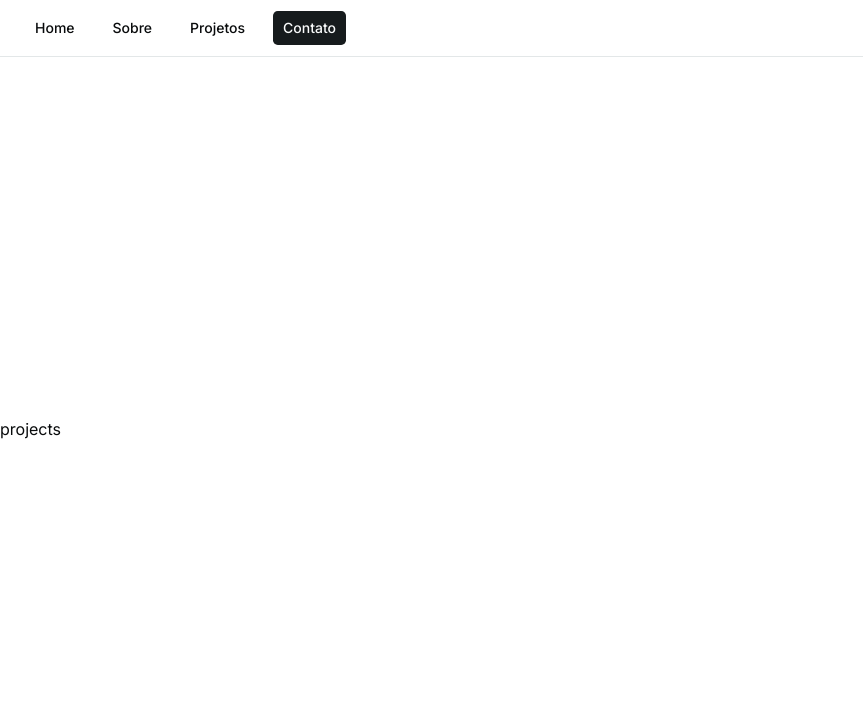
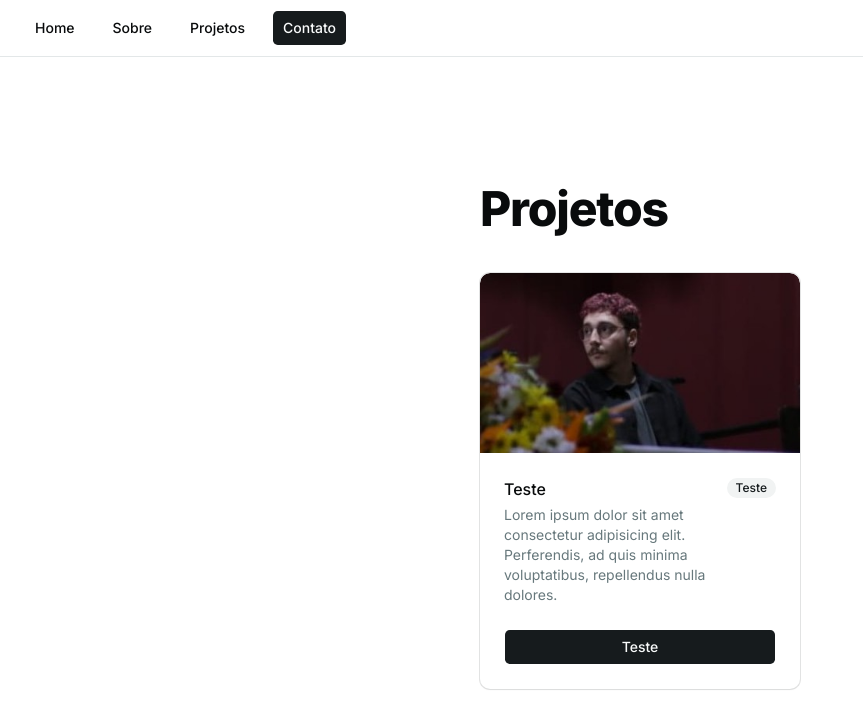
Before and after one commit to jlucassaldanha/web-portfolio, a Next.js app: page /projects in a window 1280 px wide. Shown: the top 728 px of the page, without its empty margins (0-863 px from the left). Built offline with nearby package versions, Linux system fonts and the light colour scheme.

Commit message:
feat: estrutura basica card de projeto

```diff
--- /dev/null
+++ b/src/components/myComponents/ProjectCard.tsx
@@ -0,0 +1,31 @@
+import Image from 'next/image';
+import profilePic from "../../../public/profile.jpg"
+import { Button } from '../ui/button';
+import { Card, CardAction, CardDescription, CardFooter, CardHeader, CardTitle } from '../ui/card';
+import { Badge } from '../ui/badge';
+
+export default function ProjectCard() {
+  return (
+    <div>
+      <Card className="relative mx-auto w-80 max-w-sm pt-0">
+        <Image
+          src={profilePic}
+          alt="Event cover"
+          className="relative z-20 aspect-video w-full object-cover"
+        />
+        <CardHeader>
+          <CardAction>
+            <Badge variant="secondary" >Teste</Badge>
+          </CardAction>
+          <CardTitle>Teste</CardTitle>
+          <CardDescription>
+            Lorem ipsum dolor sit amet consectetur adipisicing elit. Perferendis, ad quis minima voluptatibus, repellendus nulla dolores.
+          </CardDescription>
+        </CardHeader>
+        <CardFooter>
+          <Button className='w-full'>Teste</Button>
+        </CardFooter>
+      </Card>
+    </div>
+  )
+}
--- a/src/components/sections/About/About.tsx
+++ b/src/components/sections/About/About.tsx
@@ -3,19 +3,14 @@ import { TypographyH1 } from '@/components/ui/typography';
 export default function About() {
   return (
     <div className='max-w-7xl mx-auto px-3 py-16 md:py-32 flex flex-col gap-10'>
-      <div className='max-w-500 pb-5 md:pb-10'>
+      <div className='max-w-500'>
         <TypographyH1>
           Sobre mim
         </TypographyH1>
       </div>
-      <div className='flex flex-col md:flex-row items-center gap-12 md:gap-8'>
-        <div className='w-full md:w-1/2 text-center md:text-left'>
+      <div className='flex flex-col md:flex-row items-center gap-12 md:gap-8 bg-secondary text-secondary-foreground p-10'>
+        <div className='w-full text-center md:text-left'>
           Lorem ipsum dolor sit amet consectetur adipisicing elit. Dignissimos velit itaque accusamus, distinctio et nesciunt illo iure. Ex quas quidem praesentium veniam? Sapiente eaque exercitationem sunt earum magnam iure officia. <br />
-          Lorem ipsum dolor sit amet, consectetur adipisicing elit. Modi nam eaque voluptas quis saepe vitae id eveniet. Deserunt unde consectetur quibusdam natus ipsa autem nulla numquam doloremque nemo, non dolorem.
-        </div>
-
-        <div className='w-full md:w-1/2 text-center md:text-left'>
-          Lorem ipsum dolor sit amet consectetur adipisicing elit. Dignissimos velit itaque accusamus, distinctio et nesciunt illo iure. Ex quas quidem praesentium veniam? Sapiente eaque exercitationem sunt earum magnam iure officia. br
           Lorem ipsum dolor sit amet, consectetur adipisicing elit. Modi nam eaque voluptas quis saepe vitae id eveniet. Deserunt unde consectetur quibusdam natus ipsa autem nulla numquam doloremque nemo, non dolorem.
         </div>
       </div>
--- a/src/components/sections/Hero/Hero.tsx
+++ b/src/components/sections/Hero/Hero.tsx
@@ -26,7 +26,7 @@ export default function Hero() {
 
         <div className='w-full md:w-1/3 flex justify-center md:justify-end'>
           <Avatar className='w-56 h-56 md:w-80 md:h-80'>
-            <AvatarImage src="profile1.jpg"/>
+            <AvatarImage src="profile.jpg"/>
             <AvatarFallback>JL</AvatarFallback>
           </Avatar>
         </div>
--- a/src/components/sections/Projects/Projects.tsx
+++ b/src/components/sections/Projects/Projects.tsx
@@ -1,6 +1,17 @@
+import ProjectCard from '@/components/myComponents/ProjectCard';
+import { TypographyH1 } from '@/components/ui/typography';
 
 export default function Projects() {
   return (
-    <div>projects</div>
+    <div className='max-w-7xl mx-auto px-3 py-16 md:py-32 flex flex-col gap-10'>
+      <div className='max-w-500'>
+        <TypographyH1>
+          Projetos
+        </TypographyH1>
+      </div>
+      <div className='flex flex-col md:flex-row items-center gap-12 md:gap-8'>
+        <ProjectCard />
+      </div>
+    </div>
   )
 }
--- /dev/null
+++ b/src/components/ui/badge.tsx
@@ -0,0 +1,48 @@
+import * as React from "react"
+import { cva, type VariantProps } from "class-variance-authority"
+import { cn } from "cn"
+import { Slot } from "radix-ui"
+
+const badgeVariants = cva(
+  "group/badge inline-flex h-5 w-fit shrink-0 items-center justify-center gap-1 overflow-hidden rounded-4xl border border-transparent px-2 py-0.5 text-xs font-medium whitespace-nowrap transition-all focus-visible:border-ring focus-visible:ring-[3px] focus-visible:ring-ring/50 has-data-[icon=inline-end]:pr-1.5 has-data-[icon=inline-start]:pl-1.5 aria-invalid:border-destructive aria-invalid:ring-destructive/20 dark:aria-invalid:ring-destructive/40 [&>svg]:pointer-events-none [&>svg]:size-3!",
+  {
+    variants: {
+      variant: {
+        default: "bg-primary text-primary-foreground [a]:hover:bg-primary/80",
+        secondary:
+          "bg-secondary text-secondary-foreground [a]:hover:bg-secondary/80",
+        destructive:
+          "bg-destructive/10 text-destructive focus-visible:ring-destructive/20 dark:bg-destructive/20 dark:focus-visible:ring-destructive/40 [a]:hover:bg-destructive/20",
+        outline:
+          "border-border text-foreground [a]:hover:bg-muted [a]:hover:text-muted-foreground",
+        ghost:
+          "hover:bg-muted hover:text-muted-foreground dark:hover:bg-muted/50",
+        link: "text-primary underline-offset-4 hover:underline",
+      },
+    },
+    defaultVariants: {
+      variant: "default",
+    },
+  }
+)
+
+function Badge({
+  className,
+  variant = "default",
+  asChild = false,
+  ...props
+}: React.ComponentProps<"span"> &
+  VariantProps<typeof badgeVariants> & { asChild?: boolean }) {
+  const Comp = asChild ? Slot.Root : "span"
+
+  return (
+    <Comp
+      data-slot="badge"
+      data-variant={variant}
+      className={cn(badgeVariants({ variant }), className)}
+      {...props}
+    />
+  )
+}
+
+export { Badge, badgeVariants }
--- /dev/null
+++ b/src/components/ui/card.tsx
@@ -0,0 +1,102 @@
+import * as React from "react"
+import { cn } from "cn"
+
+function Card({
+  className,
+  size = "default",
+  ...props
+}: React.ComponentProps<"div"> & { size?: "default" | "sm" }) {
+  return (
+    <div
+      data-slot="card"
+      data-size={size}
+      className={cn(
+        "group/card flex flex-col gap-(--card-spacing) overflow-hidden rounded-xl bg-card py-(--card-spacing) text-sm text-card-foreground shadow-xs ring-1 ring-foreground/10 [--card-spacing:--spacing(6)] has-[>img:first-child]:pt-0 data-[size=sm]:[--card-spacing:--spacing(4)] *:[img:first-child]:rounded-t-xl *:[img:last-child]:rounded-b-xl",
+        className
+      )}
+      {...props}
+    />
+  )
+}
+
+function CardHeader({ className, ...props }: React.ComponentProps<"div">) {
+  return (
+    <div
+      data-slot="card-header"
+      className={cn(
+        "group/card-header @container/card-header grid auto-rows-min items-start gap-1 rounded-t-xl px-(--card-spacing) has-data-[slot=card-action]:grid-cols-[1fr_auto] has-data-[slot=card-description]:grid-rows-[auto_auto] [.border-b]:pb-(--card-spacing)",
+        className
+      )}
+      {...props}
+    />
+  )
+}
+
+function CardTitle({ className, ...props }: React.ComponentProps<"div">) {
+  return (
+    <div
+      data-slot="card-title"
+      className={cn(
+        "font-heading text-base leading-normal font-medium group-data-[size=sm]/card:text-sm",
+        className
+      )}
+      {...props}
+    />
+  )
+}
+
+function CardDescription({ className, ...props }: React.ComponentProps<"div">) {
+  return (
+    <div
+      data-slot="card-description"
+      className={cn("text-sm text-muted-foreground", className)}
+      {...props}
+    />
+  )
+}
+
+function CardAction({ className, ...props }: React.ComponentProps<"div">) {
+  return (
+    <div
+      data-slot="card-action"
+      className={cn(
+        "col-start-2 row-span-2 row-start-1 self-start justify-self-end",
+        className
+      )}
+      {...props}
+    />
+  )
+}
+
+function CardContent({ className, ...props }: React.ComponentProps<"div">) {
+  return (
+    <div
+      data-slot="card-content"
+      className={cn("flex flex-col gap-3 px-(--card-spacing)", className)}
+      {...props}
+    />
+  )
+}
+
+function CardFooter({ className, ...props }: React.ComponentProps<"div">) {
+  return (
+    <div
+      data-slot="card-footer"
+      className={cn(
+        "flex items-center rounded-b-xl px-(--card-spacing) [.border-t]:pt-(--card-spacing)",
+        className
+      )}
+      {...props}
+    />
+  )
+}
+
+export {
+  Card,
+  CardHeader,
+  CardFooter,
+  CardTitle,
+  CardAction,
+  CardDescription,
+  CardContent,
+}
```
